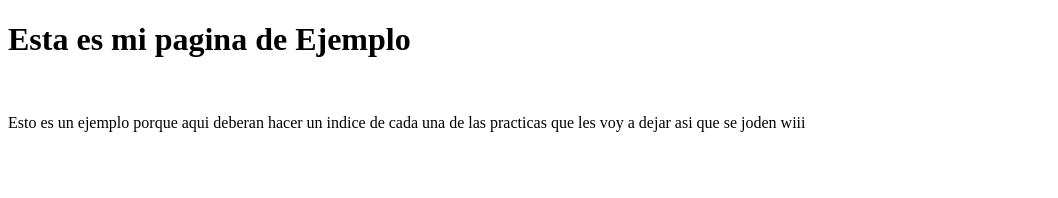
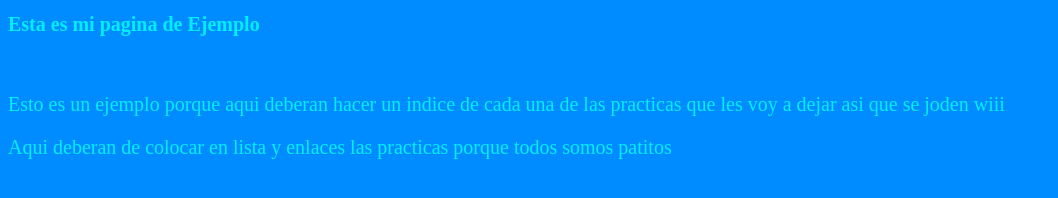
Before and after one commit to Hectoravilas/8SIS1AAvilaSanchezHectorAlonso, a plain HTML site: page index.html in a window 1280 px wide. Shown: the whole page, without its empty margins (0-1058 px from the left). Drawn offline with Linux system fonts and the light colour scheme.

Commit message:
Agrego css

```diff
--- /dev/null
+++ b/css/style.css
@@ -0,0 +1,7 @@
+*{
+background-color: rgb(0, 140, 255);
+color: rgb(0, 238, 255);
+font-size: 20px;
+align-items: center;
+justify-content: center;
+}
--- a/index.html
+++ b/index.html
@@ -5,6 +5,7 @@
     <meta http-equiv="X-UA-Compatible" content="IE=edge">
     <meta name="viewport" content="width=device-width, initial-scale=1.0">
     <title>Ejemplo de mi primera pagina web</title>
+    <link rel="stylesheet" href="./css/style.css">
 </head>
 <body>
     <h1>Esta es mi pagina de Ejemplo</h1>
@@ -16,6 +17,9 @@
             asi que se joden wiii
 
         </p>
+        <p>Aqui deberan de colocar en lista y enlaces
+            las practicas porque todos somos patitos
+        </p>
 
     </div>
 </body>
```
